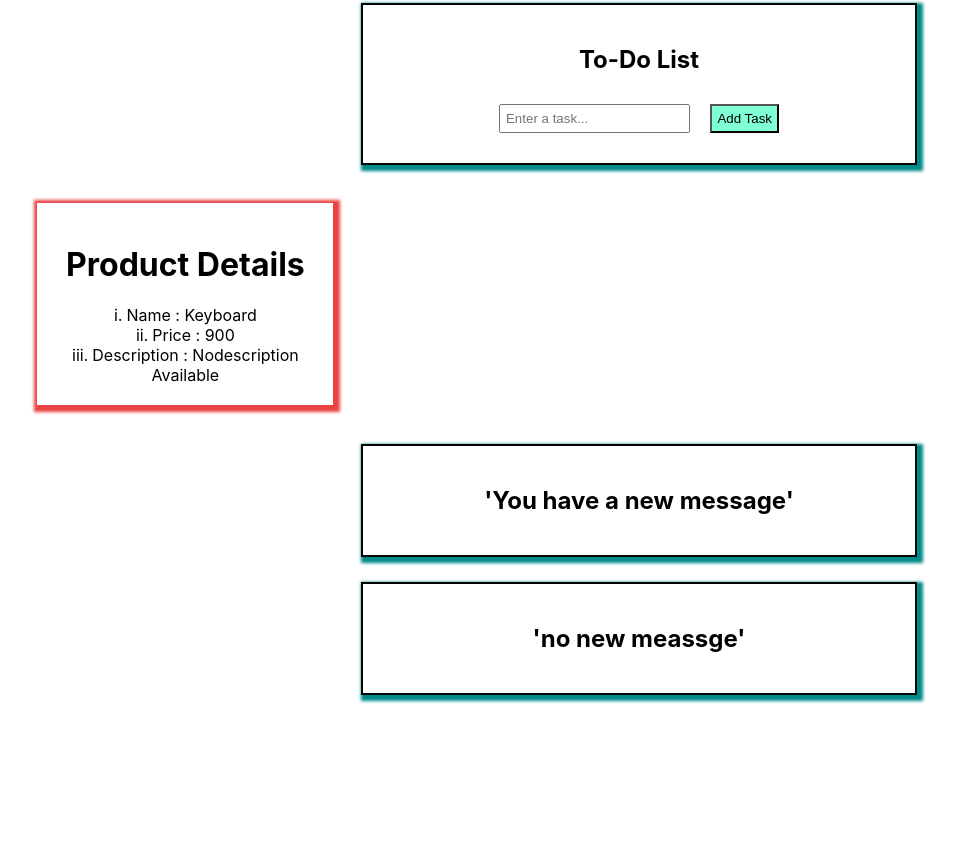
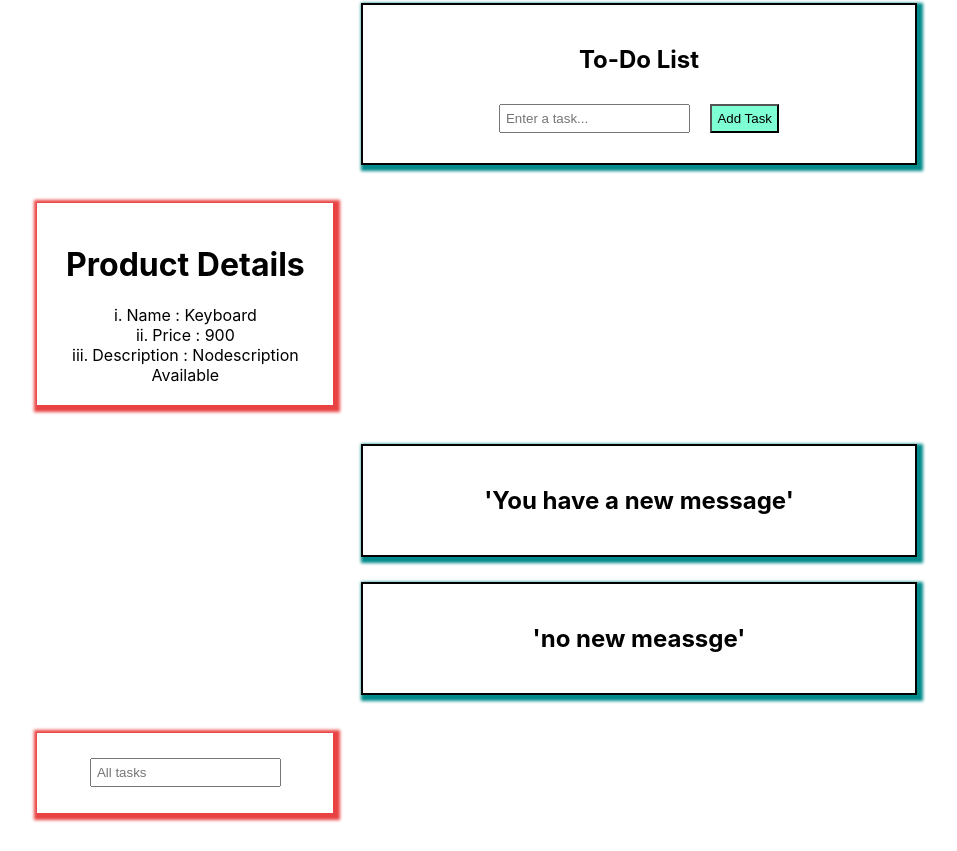
Before and after one commit to Pramod153/React_Complete, a React (Create React App) app: page / in a window 1280 px wide. Shown: the part 1925-2776 px from the top of the page, without its empty margins (1-958 px from the left). Before the commit the page ends 2646 px from the top, so only its background shows below. Built offline with nearby package versions, Linux system fonts and the light colour scheme.

Commit message:
React.js

```diff
--- a/src/App.jsx
+++ b/src/App.jsx
@@ -10,6 +10,7 @@ import LoginForm from "./Component/LoginForm";
 import ToDoList from "./Component/ToDOList";
 import ProductCard from "./Component/ProductCard";
 import Notification from "./Component/Notification";
+import List from "./Component/List";
 
 
 function App() {
@@ -24,10 +25,11 @@ function App() {
       <FruitList/>
       <UserDetails/>
       <LoginForm/>
-      <ToDoList/>
+      <ToDoList task1='play' task2 = 'Read' task3 ='Fight' task4='sleep' task5='seminar'/>
       <ProductCard name= 'Keyboard' Price ='900' desc=''/>
       <Notification isloggedIn={true}/>
       <Notification isloggedIn={false}/>
+      <List task1='play' task2 = 'Read' task3 ='Fight' task4='sleep' task5='seminar' />
     </div>
   );
 }
--- /dev/null
+++ b/src/Component/List.jsx
@@ -0,0 +1,23 @@
+import React from 'react'
+
+function List(props) {
+  return (
+    <div className='user'>
+      {/* <h1>Task List</h1>
+
+      <datalist >
+
+      </datalist> */}
+      <input type="text"  placeholder="All tasks" list="Tasks" autocomplete="off" />
+    <datalist id="Tasks">
+         <option >{props.task1}</option>
+        <option >{props.task2}</option>
+        <option >{props.task3}</option>
+        <option >{props.task4}</option>
+        <option >{props.task5}</option>
+    </datalist>
+    </div>
+  )
+}
+
+export default List
--- a/src/Component/ToDOList.jsx
+++ b/src/Component/ToDOList.jsx
@@ -1,6 +1,6 @@
 import React, { useState } from "react";
 
-function ToDoList({}) {
+function ToDoList() {
   const [tasks, setTasks] = useState([]);
   const [newTask, setNewTask] = useState("");
 
```
